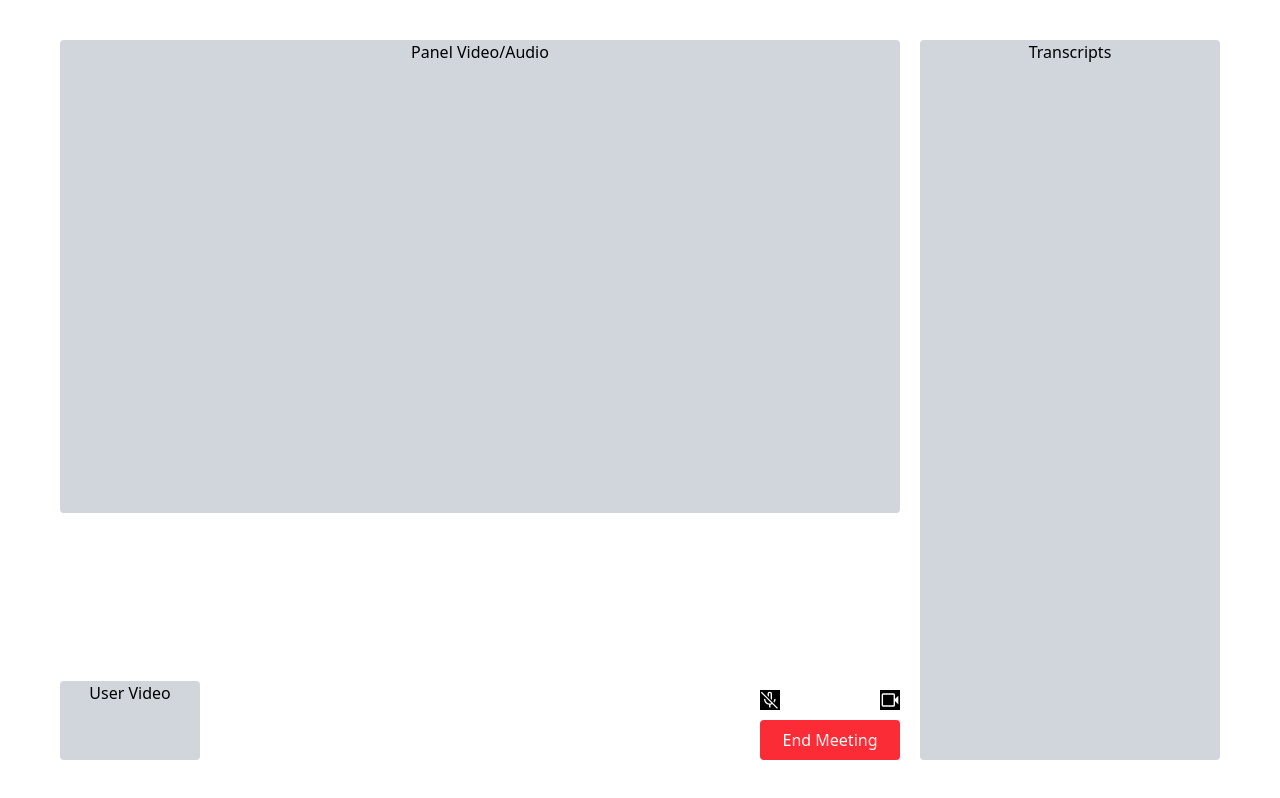
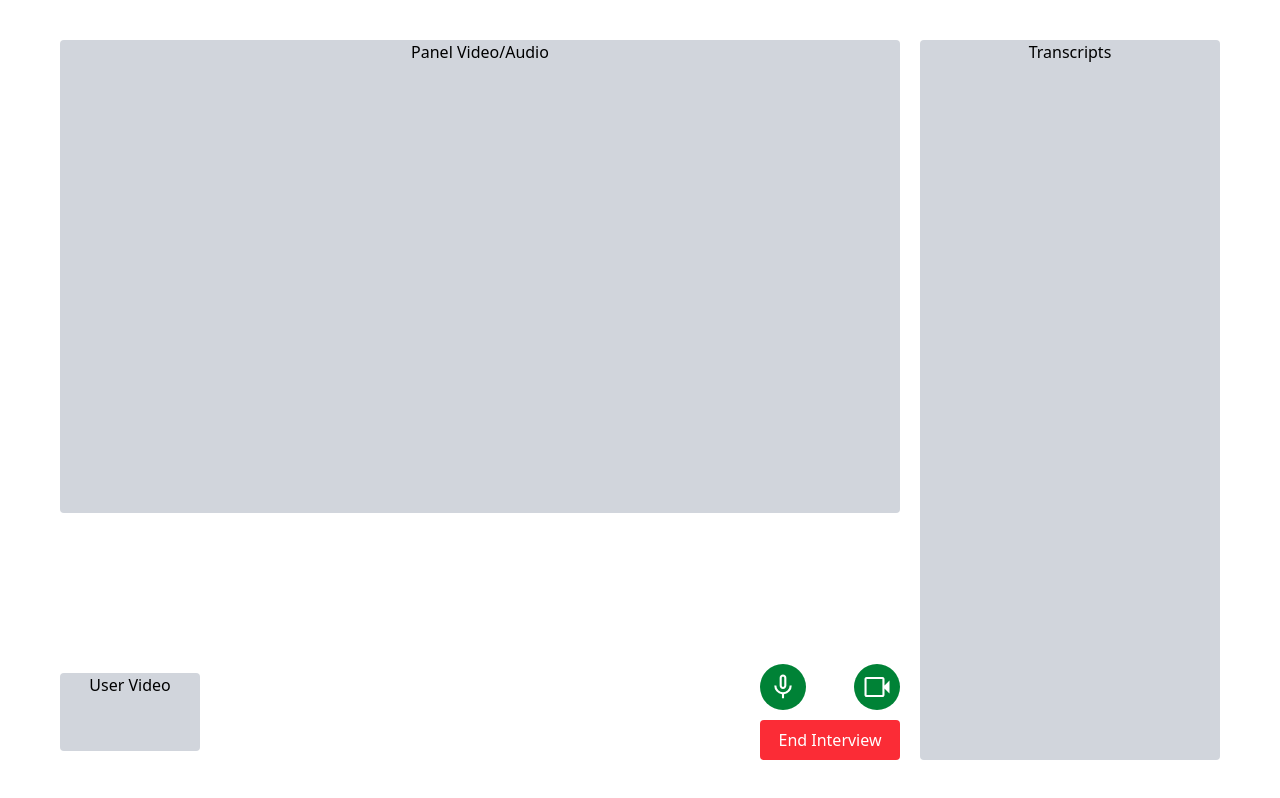
Before and after one commit to shivamvishwakarm/upscinteview_ai, a Next.js app: page /interview in a window 1280 px wide. Built offline with nearby package versions, Linux system fonts and the light colour scheme.

Commit message:
fixed the mic/video icons and their background with change in state

```diff
--- a/app/components/InterviewPage.tsx
+++ b/app/components/InterviewPage.tsx
@@ -1,39 +1,66 @@
+"use client"
 import Image from "next/image";
+import { useState, useEffect } from "react";
 
 const InterviewPage = () => {
+    const [isMicOn, setIsMicOn] = useState(true);
+    const [isVideoOn, setIsVideoOn] = useState(true);
+
+    const toggleMic = () => {
+        setIsMicOn((previous) => !previous);
+    };
+
+    const toggleVideo = () => {
+        setIsVideoOn((previous) => !previous);
+    }
+
     return (
         <div className="w-full h-screen flex justify-center items-center p-10">
+
             <div className="w-[70%] h-full mr-2.5 flex flex-col justify-between">
+
                 <div className="w-full aspect-video text-center rounded-sm bg-gray-300">
                     Panel Video/Audio
                 </div>
+
                 <div className="w-full flex justify-between items-center">
+
                     <div className="w-1/6 aspect-video text-center rounded-sm bg-gray-300">
                         User Video
                     </div>
-          <div className="w-1/6 h-full flex flex-col justify-end">
+
+                    <div className="w-1/6 h-full flex flex-col justify-end whitespace-nowrap">
+
                         <div className="w-full flex justify-between items-center mb-2.5">
-              <button className="bg-black">
+
+                            <button onClick={toggleMic}
+                                className={`p-2 rounded-full cursor-pointer transition ${isMicOn ? "bg-green-700 hover:bg-green-700/90" : "bg-red-500 hover:bg-red-500/90"}`}
+                            >
                                 <Image
-                  src={"/mic_off.svg"}
+                                    src={isMicOn ? "/mic_on.svg" : "/mic_off.svg"}
                                     alt="Mic Icon"
-                  width={20}
-                  height={20}
+                                    width={30}
+                                    height={30}
                                     priority
                                 />
                             </button>
-              <button className="bg-black">
+
+                            <button onClick={toggleVideo}
+                                className={`p-2 rounded-full cursor-pointer transition ${isVideoOn ? "bg-green-700 hover:bg-green-700/90" : "bg-red-500 hover:bg-red-500/90"}`}
+                            >
                                 <Image
-                  src={"/videocam_on.svg"}
+                                    src={isVideoOn ? "/videocam_on.svg" : "/videocam_off.svg"}
                                     alt="Videocam Icon"
-                  width={20}
-                  height={20}
+                                    width={30}
+                                    height={30}
                                     priority
                                 />
                             </button>
+
                         </div>
-            <button className="w-full py-2 px-2.5 rounded-sm cursor-pointer text-white bg-red-500">
-              End Meeting
+
+                        <button className="w-full py-2 px-2.5 rounded-sm cursor-pointer text-white bg-red-500 hover:bg-red-500/90 transition">
+                            End Interview
                         </button>
                     </div>
                 </div>
```
Lines whose indentation alone changed are shown as unchanged.
